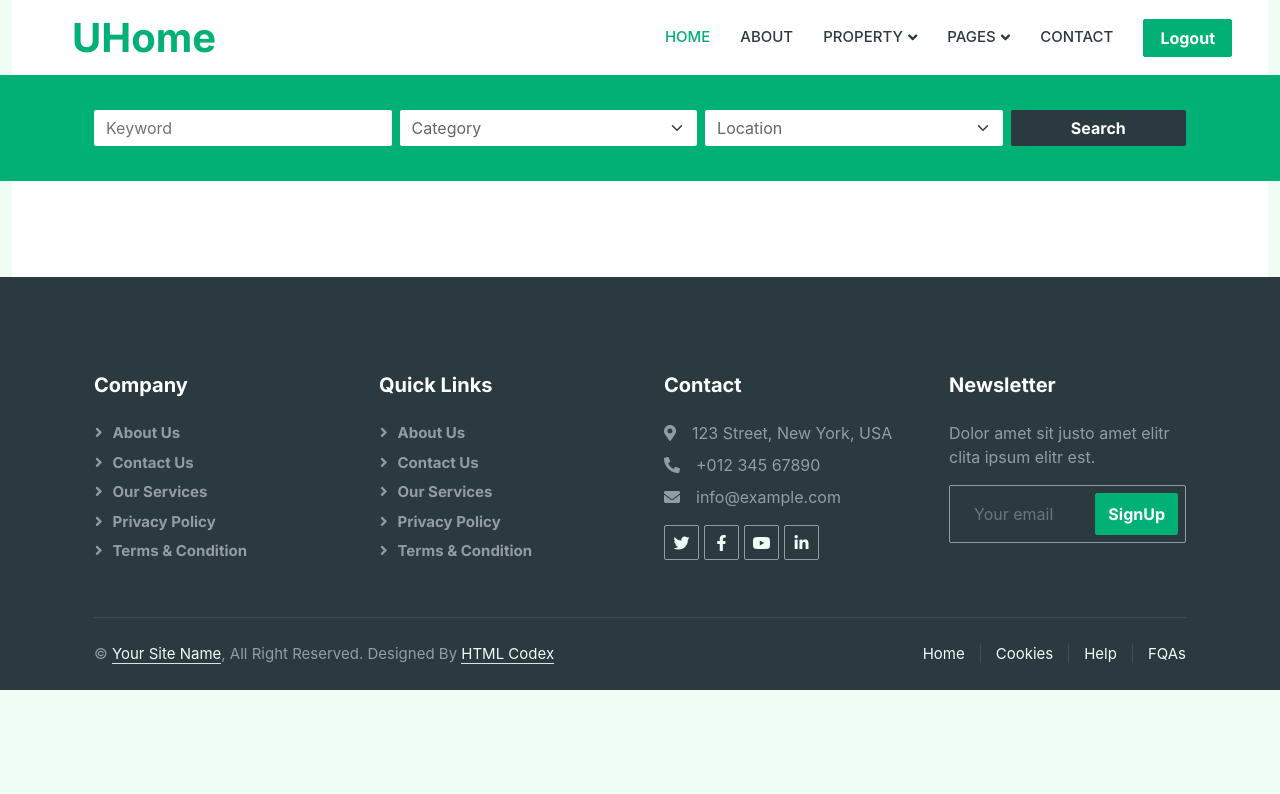
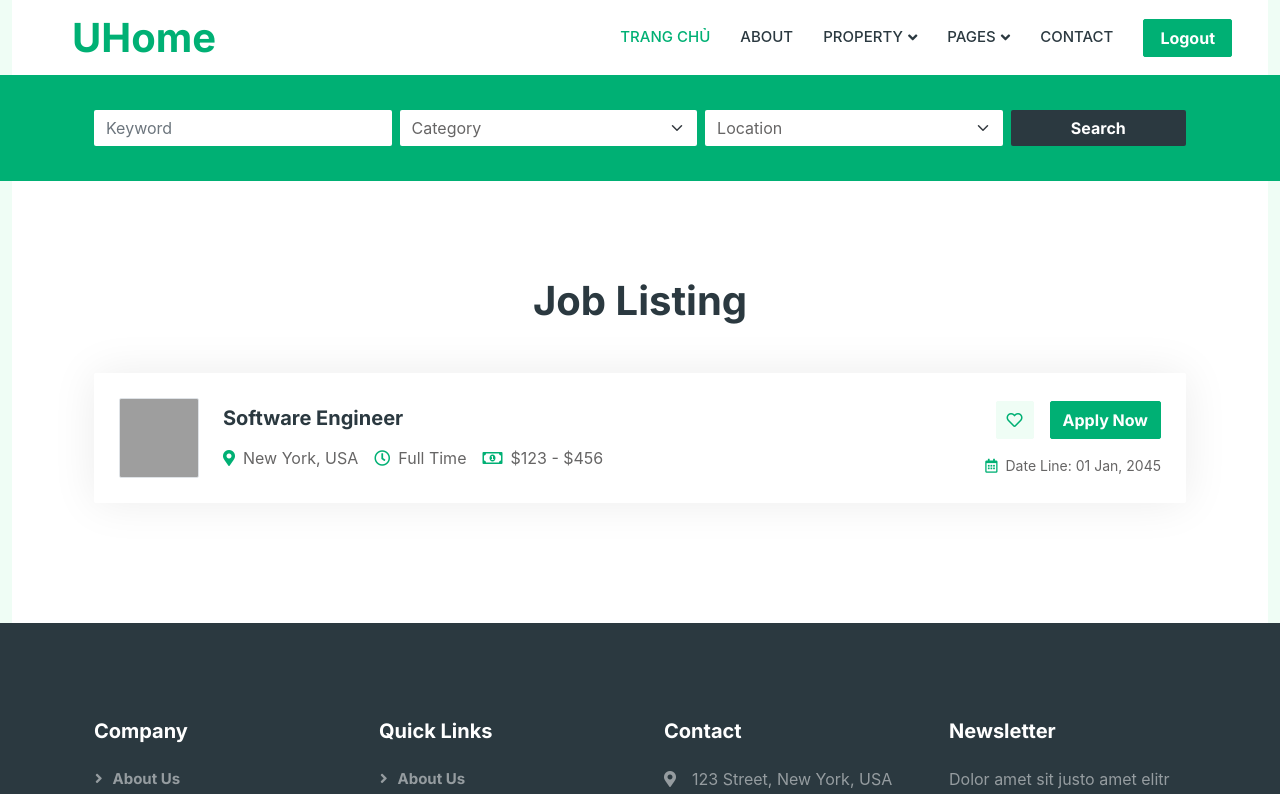
Before and after one commit to XsamaVN/Case-MD6-Final-FE, a React (Create React App) app: page / in a window 1280 px wide. Shown: the top 794 px of the page. Built offline with nearby package versions, Linux system fonts and the light colour scheme; grey boxes are pictures that could not be loaded.

Commit message:
phan trang

```diff
--- a/src/App.js
+++ b/src/App.js
@@ -5,6 +5,7 @@ import {Route, Routes} from "react-router";
 import Home from "./pages/home/Home";
 import Body from "./components/Body";
 import Enterprise from "./pages/home/enterprises/Enterprise";
+import List from "./pages/home/enterprises/recruitment-post/List";
 
 function App() {
     return (
@@ -15,6 +16,7 @@ function App() {
                         <Route path={''} element={<Body/>}></Route>
                         <Route path={'register'} element={<Register/>}></Route>
                         <Route path={'enterprise'} element={<Enterprise/>}></Route>
+                        <Route path={'/list'} element={<List/>}></Route>
                     </Route>
                 </Routes>
             </div>
--- a/src/components/Body.js
+++ b/src/components/Body.js
@@ -10,13 +10,13 @@ export default function Body() {
             {/*    </div>*/}
             {/*</div>*/}
             {/*Search Start */}
-           <div className="container-fluid bg-primary mb-5 wow fadeIn" data-wow-delay="0.1s" style={{padding:"35px"}}>
+            <div className="container-fluid bg-primary mb-5 wow fadeIn" data-wow-delay="0.1s" style={{padding: "35px"}}>
                 <div className="container">
                     <div className="row g-2">
                         <div className="col-md-10">
                             <div className="row g-2">
                                 <div className="col-md-4">
-                                   <input type="text" className="form-control border-0" placeholder="Keyword" />
+                                    <input type="text" className="form-control border-0" placeholder="Keyword"/>
                                 </div>
                                 <div className="col-md-4">
                                     <select className="form-select border-0">
@@ -50,14 +50,21 @@ export default function Body() {
                 <div className="owl-carousel header-carousel position-relative">
                     <div className="owl-carousel-item position-relative">
                         <img className="img-fluid" src={img} alt=""/>
-                           <div className="position-absolute top-0 start-0 w-100 h-100 d-flex align-items-center"  style={{background: "rgba(43, 57, 64, .5)"}}>
+                        <div className="position-absolute top-0 start-0 w-100 h-100 d-flex align-items-center"
+                             style={{background: "rgba(43, 57, 64, .5)"}}>
                             <div className="container">
                                 <div className="row justify-content-start">
                                     <div className="col-10 col-lg-8">
-                                           <h1 className="display-3 text-white animated slideInDown mb-4">Find The Perfect Job That You Deserved</h1>
-                                           <p className="fs-5 fw-medium text-white mb-4 pb-2">Vero elitr justo clita lorem. Ipsum dolor at sed stet sit diam no. Kasd rebum ipsum et diam justo clita et kasd rebum sea elitr.</p>
-                                           <a href="" className="btn btn-primary py-md-3 px-md-5 me-3 animated slideInLeft">Search A Job</a>
-                                           <a href="" className="btn btn-secondary py-md-3 px-md-5 animated slideInRight">Find A Talent</a>
+                                        <h1 className="display-3 text-white animated slideInDown mb-4">Find The Perfect
+                                            Job That You Deserved</h1>
+                                        <p className="fs-5 fw-medium text-white mb-4 pb-2">Vero elitr justo clita lorem.
+                                            Ipsum dolor at sed stet sit diam no. Kasd rebum ipsum et diam justo clita et
+                                            kasd rebum sea elitr.</p>
+                                        <a href=""
+                                           className="btn btn-primary py-md-3 px-md-5 me-3 animated slideInLeft">Search
+                                            A Job</a>
+                                        <a href="" className="btn btn-secondary py-md-3 px-md-5 animated slideInRight">Find
+                                            A Talent</a>
                                     </div>
                                 </div>
                             </div>
@@ -65,14 +72,21 @@ export default function Body() {
                     </div>
                     <div className="owl-carousel-item position-relative">
                         <img className="img-fluid" src={img} alt=""/>
-                           <div className="position-absolute top-0 start-0 w-100 h-100 d-flex align-items-center" style={{background: "rgba(43, 57, 64, .5)"}}>
+                        <div className="position-absolute top-0 start-0 w-100 h-100 d-flex align-items-center"
+                             style={{background: "rgba(43, 57, 64, .5)"}}>
                             <div className="container">
                                 <div className="row justify-content-start">
                                     <div className="col-10 col-lg-8">
-                                           <h1 className="display-3 text-white animated slideInDown mb-4">Find The Best Startup Job That Fit You</h1>
-                                           <p className="fs-5 fw-medium text-white mb-4 pb-2">Vero elitr justo clita lorem. Ipsum dolor at sed stet sit diam no. Kasd rebum ipsum et diam justo clita et kasd rebum sea elitr.</p>
-                                           <a href="" className="btn btn-primary py-md-3 px-md-5 me-3 animated slideInLeft">Search A Job</a>
-                                           <a href="" className="btn btn-secondary py-md-3 px-md-5 animated slideInRight">Find A Talent</a>
+                                        <h1 className="display-3 text-white animated slideInDown mb-4">Find The Best
+                                            Startup Job That Fit You</h1>
+                                        <p className="fs-5 fw-medium text-white mb-4 pb-2">Vero elitr justo clita lorem.
+                                            Ipsum dolor at sed stet sit diam no. Kasd rebum ipsum et diam justo clita et
+                                            kasd rebum sea elitr.</p>
+                                        <a href=""
+                                           className="btn btn-primary py-md-3 px-md-5 me-3 animated slideInLeft">Search
+                                            A Job</a>
+                                        <a href="" className="btn btn-secondary py-md-3 px-md-5 animated slideInRight">Find
+                                            A Talent</a>
                                     </div>
                                 </div>
                             </div>
@@ -81,6 +95,53 @@ export default function Body() {
                 </div>
             </div>
             {/*Carousel End */}
+
+
+
+            <div className="container-xxl py-5">
+                <div className="container">
+                    <h1 className="text-center mb-5 wow fadeInUp" data-wow-delay="0.1s">Job Listing</h1>
+                    <div className="tab-class text-center wow fadeInUp" data-wow-delay="0.3s">
+
+                        <div className="tab-content">
+                            <div id="tab-1" className="tab-pane fade show p-0 active">
+
+                                <div className="job-item p-4 mb-4">
+                                    <div className="row g-4">
+                                        <div className="col-sm-12 col-md-8 d-flex align-items-center">
+                                            <img className="flex-shrink-0 img-fluid border rounded"
+                                                 src="../../Desktop/Project/MD6FE/md6-fe/public/img/com-logo-1.jpg"
+                                                 alt=""
+                                                 style={{width: "80px", height: "80px"}}/>
+                                            <div className="text-start ps-4">
+                                                <h5 className="mb-3">Software Engineer</h5>
+                                                <span className="text-truncate me-3"><i
+                                                    className="fa fa-map-marker-alt text-primary me-2"></i>New York, USA</span>
+                                                <span className="text-truncate me-3"><i
+                                                    className="far fa-clock text-primary me-2"></i>Full Time</span>
+                                                <span className="text-truncate me-0"><i
+                                                    className="far fa-money-bill-alt text-primary me-2"></i>$123 - $456</span>
+                                            </div>
+                                        </div>
+                                        <div
+                                            className="col-sm-12 col-md-4 d-flex flex-column align-items-start align-items-md-end justify-content-center">
+                                            <div className="d-flex mb-3">
+                                                <a className="btn btn-light btn-square me-3" href=""><i
+                                                    className="far fa-heart text-primary"></i></a>
+                                                <a className="btn btn-primary" href="/list">Apply Now</a>
+                                            </div>
+                                            <small className="text-truncate"><i
+                                                className="far fa-calendar-alt text-primary me-2"></i>Date
+                                                Line: 01 Jan, 2045</small>
+                                        </div>
+                                    </div>
+                                </div>
+
+                            </div>
+                        </div>
+                    </div>
+                </div>
+            </div>
         </>
     );
 }
--- a/src/components/Navbar.js
+++ b/src/components/Navbar.js
@@ -72,7 +72,7 @@ export default function Navbar() {
 
             <div className={`container-fluid nav-bar bg-transparent ${isSticky ? 'sticky-top' : ''}`} >
                 <nav className="navbar navbar-expand-lg bg-white navbar-light py-0 px-4">
-                    <a href="index.html" className="navbar-brand d-flex align-items-center text-center">
+                    <a href="/" className="navbar-brand d-flex align-items-center text-center">
                         <div className="icon p-2 me-2">
                             {/*<img className="img-fluid" src={} alt="Icon"*/}
                             {/*     style={{ width: "30px", height: "30px" }} />*/}
@@ -85,7 +85,7 @@ export default function Navbar() {
                     </button>
                     <div className="collapse navbar-collapse" id="navbarCollapse">
                         <div className="navbar-nav ms-auto">
-                            <a href="index.html" className="nav-item nav-link active">Home</a>
+                            <a href="/list" className="nav-item nav-link active">Trang chủ</a>
                             <a href="about.html" className="nav-item nav-link">About</a>
                             <div className="nav-item dropdown">
                                 <a href="#" className="nav-link dropdown-toggle" data-bs-toggle="dropdown">Property</a>
@@ -112,6 +112,7 @@ export default function Navbar() {
                     </div>
                 </nav>
             </div>
+
         </>
     );
 }
--- /dev/null
+++ b/src/pages/home/enterprises/recruitment-post/List.css
@@ -0,0 +1,12 @@
+.item-details {
+    display: flex;
+    flex-direction: column;
+}
+
+.item-details > span {
+    margin-right: 10px;
+}
+
+.item-details > span:last-child {
+    margin-right: 0;
+}
--- a/src/pages/home/enterprises/recruitment-post/List.js
+++ b/src/pages/home/enterprises/recruitment-post/List.js
@@ -0,0 +1,94 @@
+import {useEffect, useState} from "react";
+import axios from "axios";
+import img from "../../../../img/carousel-1.jpg";
+import './List.css';
+
+export default function List() {
+    const [recruitmentPost, setRecruitmentPost] = useState([]);
+    const [currentPage, setCurrentPage] = useState(1);
+    const [jobsPerPage] = useState(4);
+
+    useEffect(() => {
+        axios.get('http://localhost:8080/api/recruitmentPosts').then(res => {
+            console.log("data", res.data)
+            setRecruitmentPost(res.data)
+        })
+    }, []);
+
+
+    const indexOfLastJob = currentPage * jobsPerPage;
+
+    const indexOfFirstJob = indexOfLastJob - jobsPerPage;
+
+    const currentJobs = recruitmentPost.slice(indexOfFirstJob, indexOfLastJob);
+
+    const paginate = (pageNumber, event) => {
+        event.preventDefault();
+        setCurrentPage(pageNumber);
+    };
+
+    return (
+        <>
+            <div className="container-xxl py-5">
+                <div className="container">
+                    <h1 className="text-center mb-5 wow fadeInUp" data-wow-delay="0.1s">
+                        Danh sách công việc</h1>
+                    <div className="tab-class text-center wow fadeInUp" data-wow-delay="0.3s">
+                        <div className="tab-content">
+                            <div id="tab-1" className="tab-pane fade show p-0 active">
+
+
+                                {currentJobs.map((item, index) => (
+                                    <div className="job-item p-4 mb-4">
+                                        <div className="row g-4">
+                                            <div className="col-sm-12 col-md-8">
+                                                <div className="d-flex align-items-center">
+                                                    <img className="flex-shrink-0 img-fluid border rounded"
+                                                         src="/"
+                                                         alt=""
+                                                         style={{width: "140px", height: "150px"}}/>
+                                                    <div className="text-start ps-4 item-details">
+                                                        <h5 className="mb-3" style={{color: "green"}}>{item.title}</h5>
+                                                        <span className="text-truncate me-3"><i
+                                                            className="fa fa-map-marker-alt text-primary me-2"></i>{item.enterprise.address},{item.enterprise.branch}</span>
+                                                        <span className="text-truncate me-3"><i
+                                                            className="far fa-clock text-primary me-2"></i>{item.workingForm}</span>
+                                                        <span className="text-truncate me-0"><i
+                                                            className="far fa-money-bill-alt text-primary me-2"></i>{item.salary}</span>
+                                                        <span
+                                                            className="text-truncate me-0 mr-5">Kinh nghiệm: {item.exp}</span>
+                                                        <span
+                                                            className="text-truncate me-5 mr-5">Chức vụ: {item.position}</span>
+                                                    </div>
+                                                </div>
+                                            </div>
+                                            <div className="col-sm-12 col-md-4">
+                                                <div
+                                                    className="d-flex flex-column align-items-start align-items-md-end justify-content-between h-100">
+                                                    <div className="mb-3">
+                                                        <a className="btn btn-primary" href="">Áp dụng ngay bây giờ</a>
+                                                    </div>
+                                                    <small className="text-truncate"><i
+                                                        className="far fa-calendar-alt text-primary me-2"></i>Ngày hết
+                                                        hạn: {item.expiryDate}</small>
+                                                </div>
+                                            </div>
+                                        </div>
+                                    </div>
+                                ))}
+                            </div>
+                        </div>
+                    </div>
+                </div>
+            </div>
+
+            <ul className="pagination justify-content-center">
+                {Array.from({length: Math.ceil(recruitmentPost.length / jobsPerPage)}, (_, i) => i + 1).map(number => (
+                    <li key={number} className="page-item">
+                        <a onClick={(event) => paginate(number, event)} href="" className="page-link">{number}</a>
+                    </li>
+                ))}
+            </ul>
+        </>
+    )
+}
```
Also changed, not shown: src/components/Footer.js (+23 -9 lines). Lines whose indentation alone changed are shown as unchanged.
